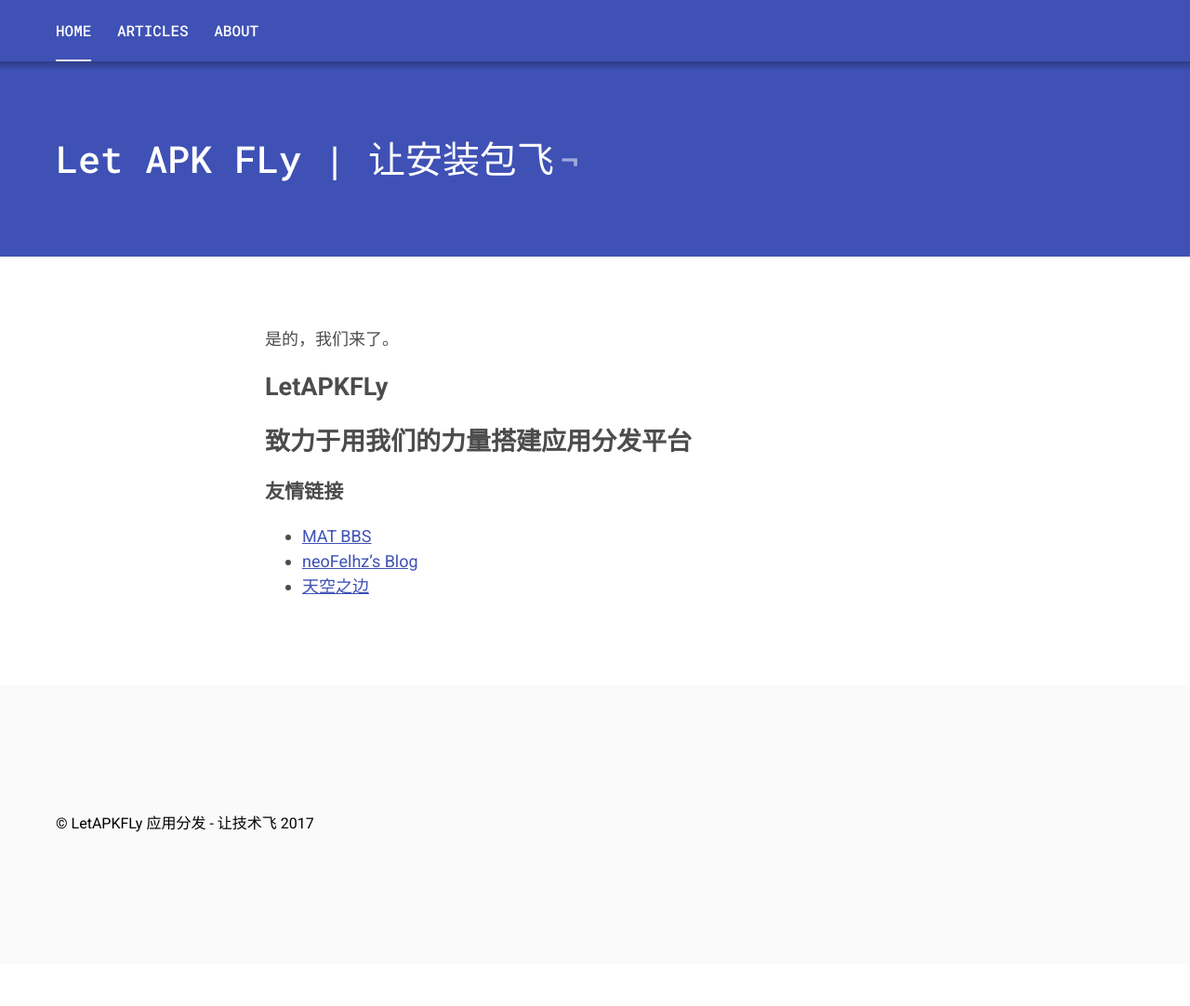
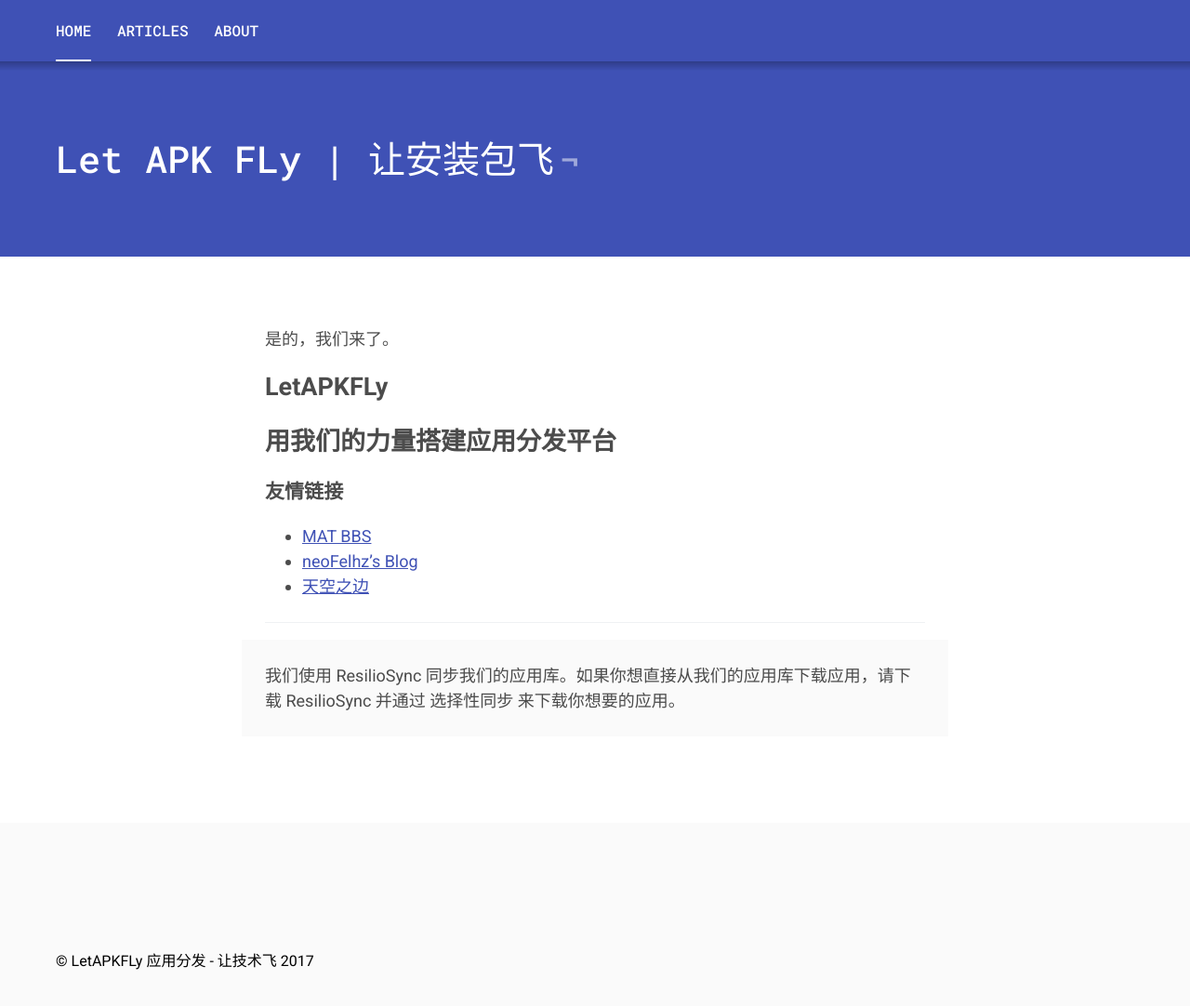
Before and after one commit to neoFelhz/LetAPKFly, a Jekyll site: the page built from index.markdown, in a window 1280 px wide and 1185 px high. Shown: the top 1082 px of the window at 93% size. Built offline with Jekyll 4.4.1, drawn with Linux system fonts in a browser that asks for light colours.

Commit message:
update the index

```diff
--- a/index.markdown
+++ b/index.markdown
@@ -7,10 +7,15 @@ title: Let APK FLy | 让安装包飞
 
 # LetAPKFLy
 
-## 致力于用我们的力量搭建应用分发平台
+
+## 用我们的力量搭建应用分发平台
 
 ### 友情链接
 
 - [MAT BBS](https://mat.letitfly.me)
 - [neoFelhz's Blog](https://blog.nfz.moe)
 - [天空之边](https://liyin.date)
+
+------
+
+> 我们使用 ResilioSync 同步我们的应用库。如果你想直接从我们的应用库下载应用，请下载 ResilioSync 并通过 选择性同步 来下载你想要的应用。
```
